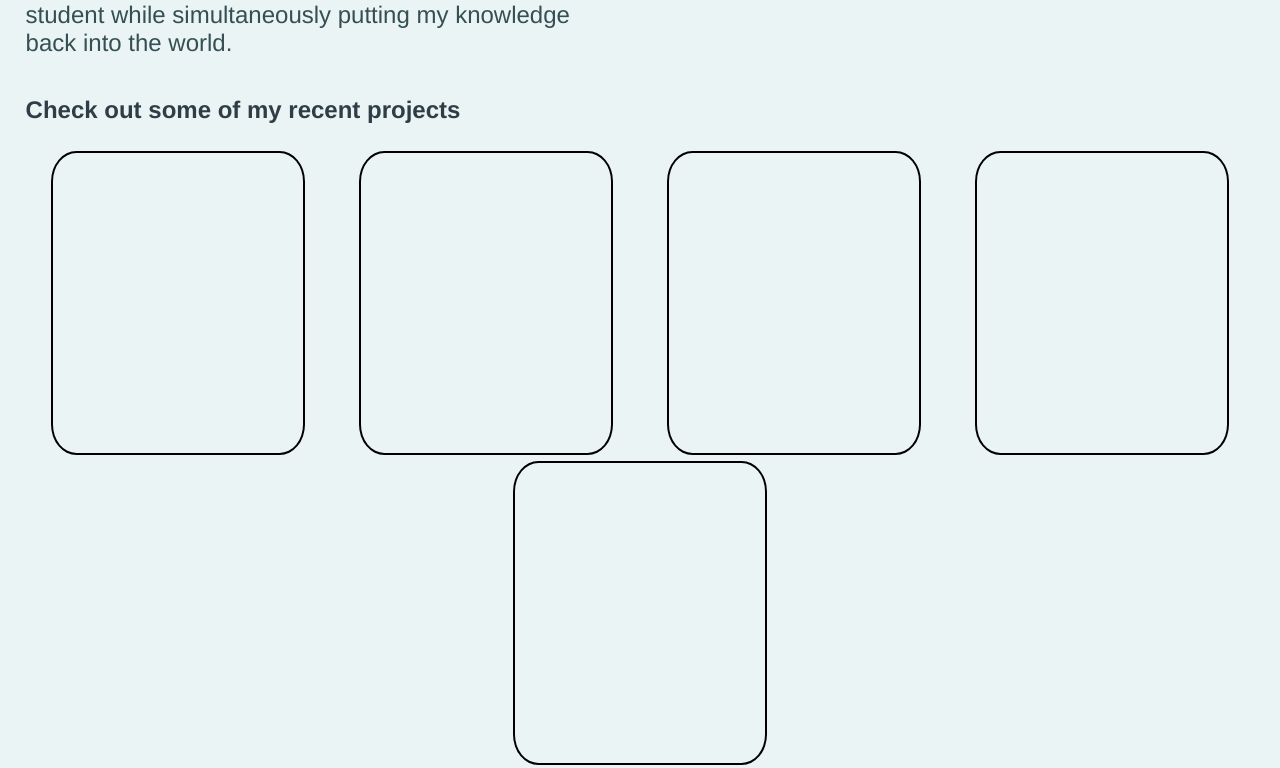
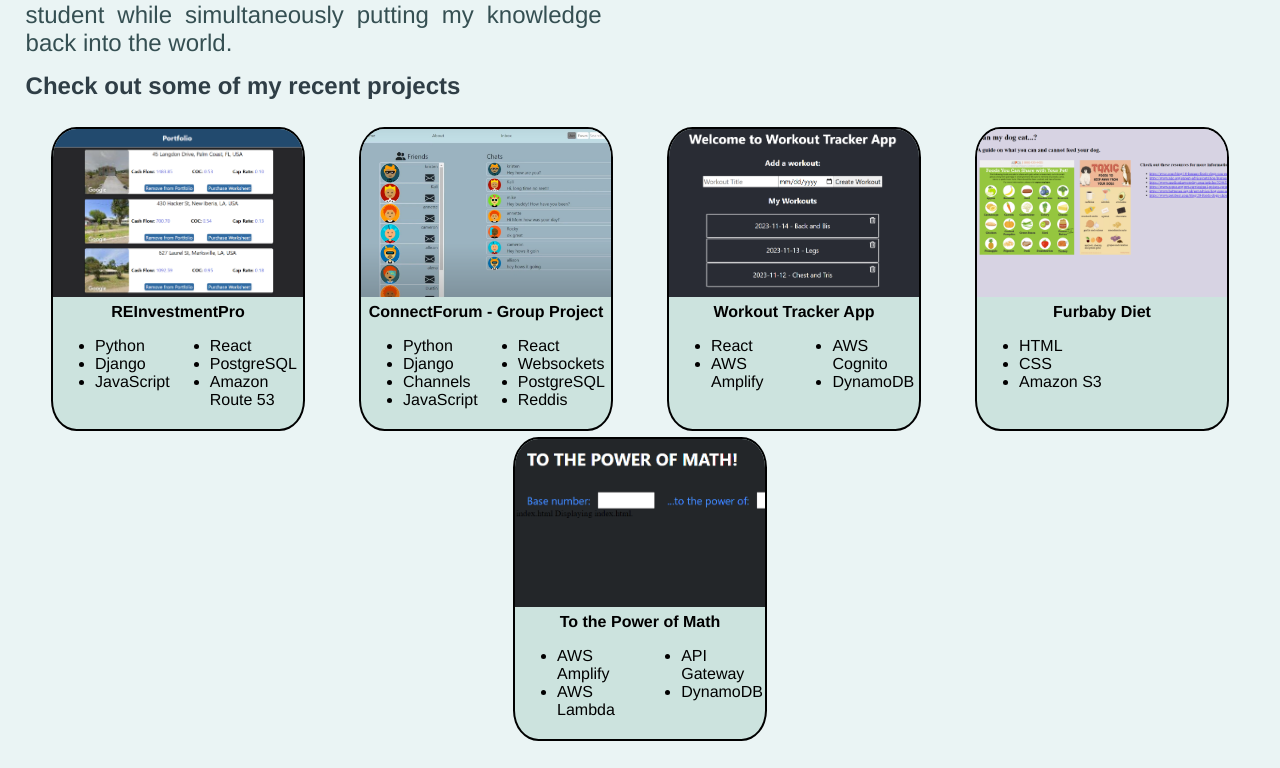
Before and after one commit to kristen-descant/kristen-descant.github.io, a website: page index.html in a window 1280 px wide. Shown: the part 386-1154 px from the top of the page. After the commit the page ends 1130 px from the top, so only its background shows below. Drawn offline with Linux system fonts and the light colour scheme.

Commit message:
added portfolio cards

```diff
--- a/index.html
+++ b/index.html
@@ -32,19 +32,107 @@
     <h3>Check out some of my recent projects</h3>
     <div class="cardContainer">
       <div class="card">
-
+        <a href="https://reinvestmentpro.com" target="_blank">
+          <div>
+            <img class="cardIMG" src="media/REInvestmentPro.png" alt="">
+            <div class="projInfo">
+              <h4>REInvestmentPro</h4>
+              <div class="projList">
+                <ul>
+                  <li>Python</li>
+                  <li>Django</li>
+                  <li>JavaScript</li>
+                </ul>
+                <ul>
+                  <li>React</li>
+                  <li>PostgreSQL</li>
+                  <li>Amazon Route 53</li>
+                </ul>
+              </div>
+            </div>
+          </div>
+        </a>
       </div>
       <div class="card">
-
+        <a href="https://www.youtube.com/watch?v=kJywdk3ow2Q" target="_blank">
+          <div>
+            <img class="cardIMG" src="media/connectForum.png" alt="">
+            <div class="projInfo">
+              <h4>ConnectForum - Group Project </h4>
+              <div class="projList">
+                <ul>
+                  <li>Python</li>
+                  <li>Django</li>
+                  <li>Channels</li>
+                  <li>JavaScript</li>
+                </ul>
+                <ul>
+                  <li>React</li>
+                  <li>Websockets</li>
+                  <li>PostgreSQL</li>
+                  <li>Reddis</li>
+                </ul>
+              </div>
+            </div>
+          </div>
+        </a>
       </div>
       <div class="card">
-
+        <a href="https://main.d2fnpe5d8nguit.amplifyapp.com/" target="_blank">
+          <div>
+            <img class="cardIMG" src="media/workoutApp.png" alt="">
+            <div class="projInfo">
+              <h4>Workout Tracker App </h4>
+              <div class="projList">
+                <ul>
+                  <li>React</li>
+                  <li>AWS Amplify</li>
+                </ul>
+                <ul>
+                  <li>AWS Cognito</li>
+                  <li>DynamoDB</li>
+                </ul>
+              </div>
+            </div>
+          </div>
+        </a>
       </div>
       <div class="card">
-
+        <a href="http://furbabydiet.click/" target="_blank">
+          <div>
+            <img class="cardIMG" src="media/furbabyDiet.png" alt="">
+            <div class="projInfo">
+              <h4>Furbaby Diet </h4>
+              <div class="projList">
+                <ul>
+                  <li>HTML</li>
+                  <li>CSS</li>
+                  <li>Amazon S3</li>
+                </ul>
+              </div>
+            </div>
+          </div>
+        </a>
       </div>
       <div class="card">
-
+        <a href="https://dev.d219ytiu5jalmj.amplifyapp.com/" target="_blank">
+          <div>
+            <img class="cardIMG" src="media/powerofmath.png" alt="">
+            <div class="projInfo">
+              <h4>To the Power of Math</h4>
+              <div class="projList">
+                <ul>
+                  <li>AWS Amplify</li>
+                  <li>AWS Lambda</li>
+                </ul>
+                <ul>
+                  <li>API Gateway</li>
+                  <li>DynamoDB</li>
+                </ul>
+              </div>
+            </div>
+          </div>
+        </a>
       </div>
     </div>
 </body>
--- a/style.css
+++ b/style.css
@@ -36,6 +36,7 @@ h1 {
 }
 .introduction p {
     margin-top: 0;
+    text-align: justify;
 }
 h3 {
     padding-left: 2vw;
@@ -56,6 +57,34 @@ h3 {
     border: solid black 2px;
     margin: 3px;
     border-radius: 10%;
+    overflow: hidden;
+    background-color: #cce3de;
+}
+.card:hover {
+    transform-origin: bottom ;
+    transform: scale(1.5); /* Change this scale factor as needed */
+    z-index: 1;
+    position: relative;
+}
+.card a, .card div {
+    height: 100%;
+    overflow: hidden;
+    text-decoration: none;
+    color: black;
+}
+.cardIMG {
+    height: 56%;
+}
+.projInfo {
+    padding: 2px;
+}
+.projInfo h4, p {
+    margin: 0;
+    text-align: center;
+}
+.projList {
+    display: flex;
+    flex-direction: row;
 }
 
 @media screen and (max-width: 600px) {
```
Also changed, not shown: media/REInvestmentPro.png (added), media/connectForum.png (added), media/furbabyDiet.png (added), media/powerofmath.png (added), media/workoutApp.png (added).
